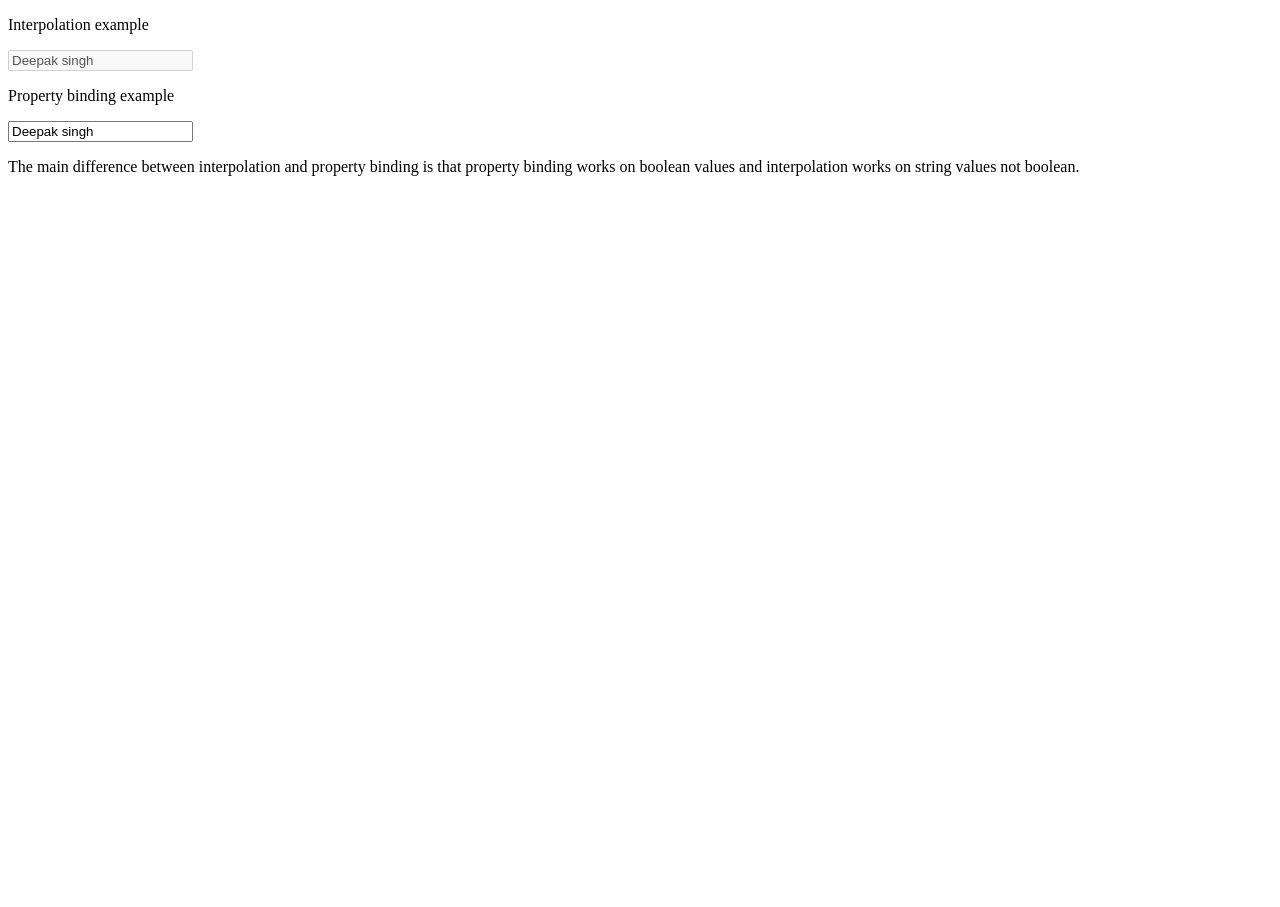
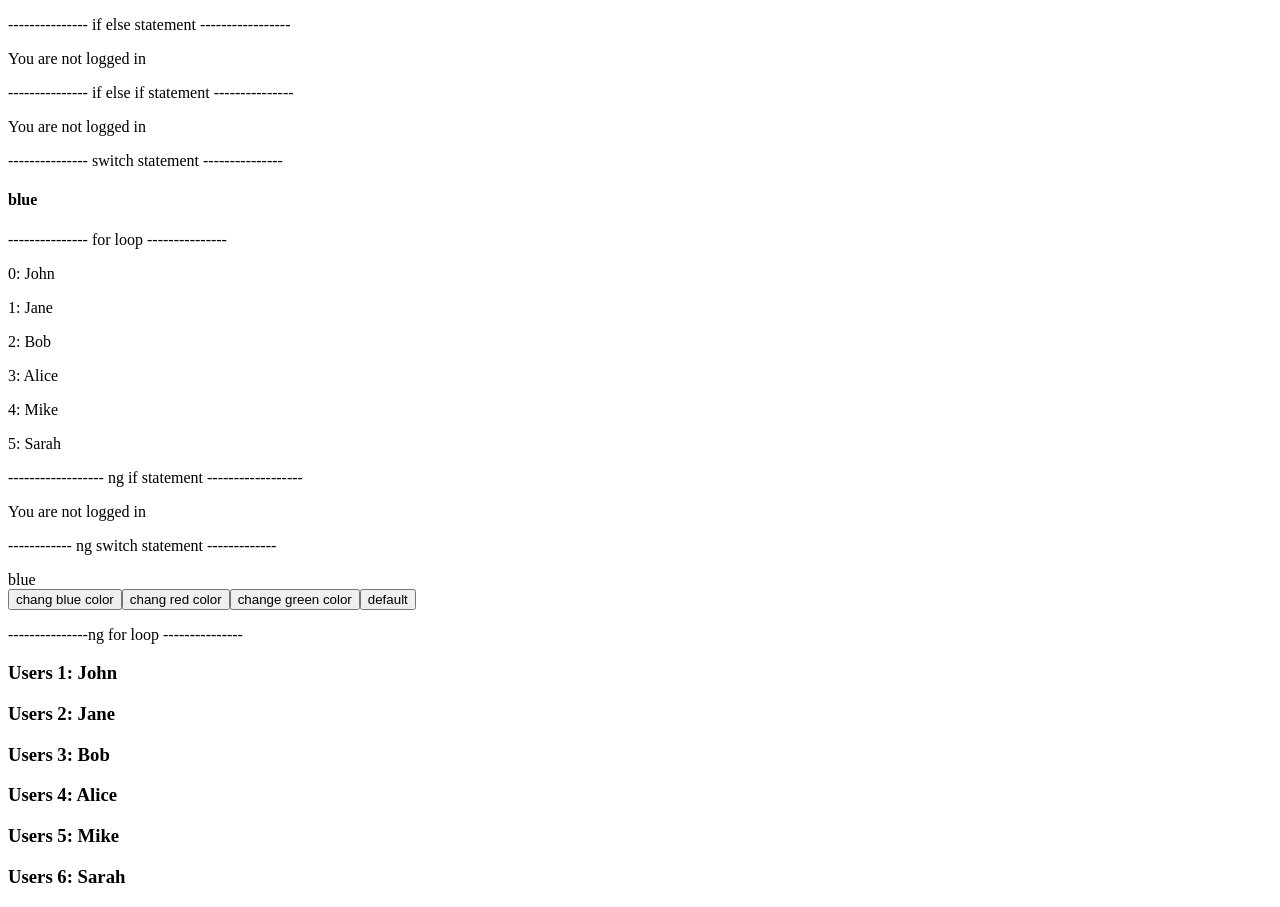
Before and after one commit to 01Deepak/angular-tut, an Angular app: page / in a window 1280 px wide. Before the commit the page ends 800 px from the top, so only its background shows below. Built offline with nearby package versions, Linux system fonts and the light colour scheme.

Commit message:
conditional control statement

```diff
--- a/src/app/app.component.html
+++ b/src/app/app.component.html
@@ -1,2 +1,3 @@
 <!-- <app-counter></app-counter> -->
- <app-property-binding></app-property-binding>
+ <!-- <app-property-binding></app-property-binding> -->
+  <app-control-satatement></app-control-satatement>
--- a/src/app/app.component.ts
+++ b/src/app/app.component.ts
@@ -2,10 +2,11 @@ import { Component } from '@angular/core';
 import { RouterOutlet } from '@angular/router';
 import { CounterComponent } from "./component/counter/counter.component";
 import { PropertyBindingComponent } from "./component/property-binding/property-binding.component";
+import { ControlSatatementComponent } from "./component/control-satatement/control-satatement.component";
 
 @Component({
   selector: 'app-root',
-  imports: [RouterOutlet, CounterComponent, PropertyBindingComponent],
+  imports: [RouterOutlet, CounterComponent, PropertyBindingComponent, ControlSatatementComponent],
   templateUrl: './app.component.html',
   styleUrl: './app.component.scss'
 })
--- /dev/null
+++ b/src/app/component/control-satatement/control-satatement.component.html
@@ -0,0 +1,59 @@
+<p>--------------- if else statement -----------------</p>
+@if (isLogedIn) {
+    <p>You are logged in</p>
+}@else {
+    <p>You are not logged in</p>
+}
+
+<p>--------------- if else if statement ---------------</p>
+@if (isLogedIn) {
+    <p>You are logged in</p>
+}@else if (isLogedIn) {
+    <p>You are logged in</p>
+}@else {
+    <p>You are not logged in</p>
+}
+
+<p>--------------- switch statement ---------------</p>
+@switch (selectedColor) {
+    @case ('blue') {
+        <h4>blue</h4>
+    }
+    @case ('red') {
+        <h4>red</h4>
+    }
+    @case ('green') {
+        <h4>green</h4>
+    }
+    @default {
+        <h4>default color</h4>}
+}
+
+<p>--------------- for loop ---------------</p>
+@for(user of users; track user; let idx=$index) {
+    <p>{{idx}}: {{user}}</p>
+}
+
+
+<p>------------------ ng if statement ------------------</p>
+<div *ngIf="isLogedIn; else elseBlock">You are logged in</div>
+<ng-template #elseBlock><div>You are not logged in</div></ng-template>
+
+<p>------------ ng switch statement -------------</p>
+<div [ngSwitch] = "selectedColor">
+    <div *ngSwitchCase="'blue'">blue</div>
+    <div *ngSwitchCase="'red'">red</div>
+    <div *ngSwitchCase ="'green'">green</div>
+
+    <div *ngSwitchDefault>default color</div>
+</div>
+<div>
+    <button (click)="selectColor('blue')">chang blue color</button>
+    <button (click)="selectColor('red')">chang red color</button>
+    <button (click)="selectColor('green')">change green color</button>
+    <button (click)="selectColor('sddf')">default</button>
+</div>
+
+<p>---------------ng for loop ---------------</p>
+
+<h3 *ngFor="let user of users, let i = index">Users {{i+1}}: {{user}}</h3>
--- /dev/null
+++ b/src/app/component/control-satatement/control-satatement.component.ts
@@ -0,0 +1,19 @@
+import { Component } from '@angular/core';
+import { NgIf } from '@angular/common';
+import { NgSwitch, NgSwitchCase, NgSwitchDefault,NgFor } from '@angular/common';
+
+@Component({
+  selector: 'app-control-satatement',
+  imports: [NgIf, NgSwitch, NgSwitchCase, NgSwitchDefault, NgFor],
+  templateUrl: './control-satatement.component.html',
+  styleUrl: './control-satatement.component.scss'
+})
+export class ControlSatatementComponent {
+ isLogedIn = false;
+ selectedColor = 'blue';
+ users = ['John', 'Jane', 'Bob', 'Alice', 'Mike', 'Sarah'];
+
+ selectColor(color: string) {
+   this.selectedColor = color;
+ }
+}
```
Also changed, not shown: src/app/component/control-satatement/control-satatement.component.scss (added), 1 other file (tests, documents, lock files or other folders).
